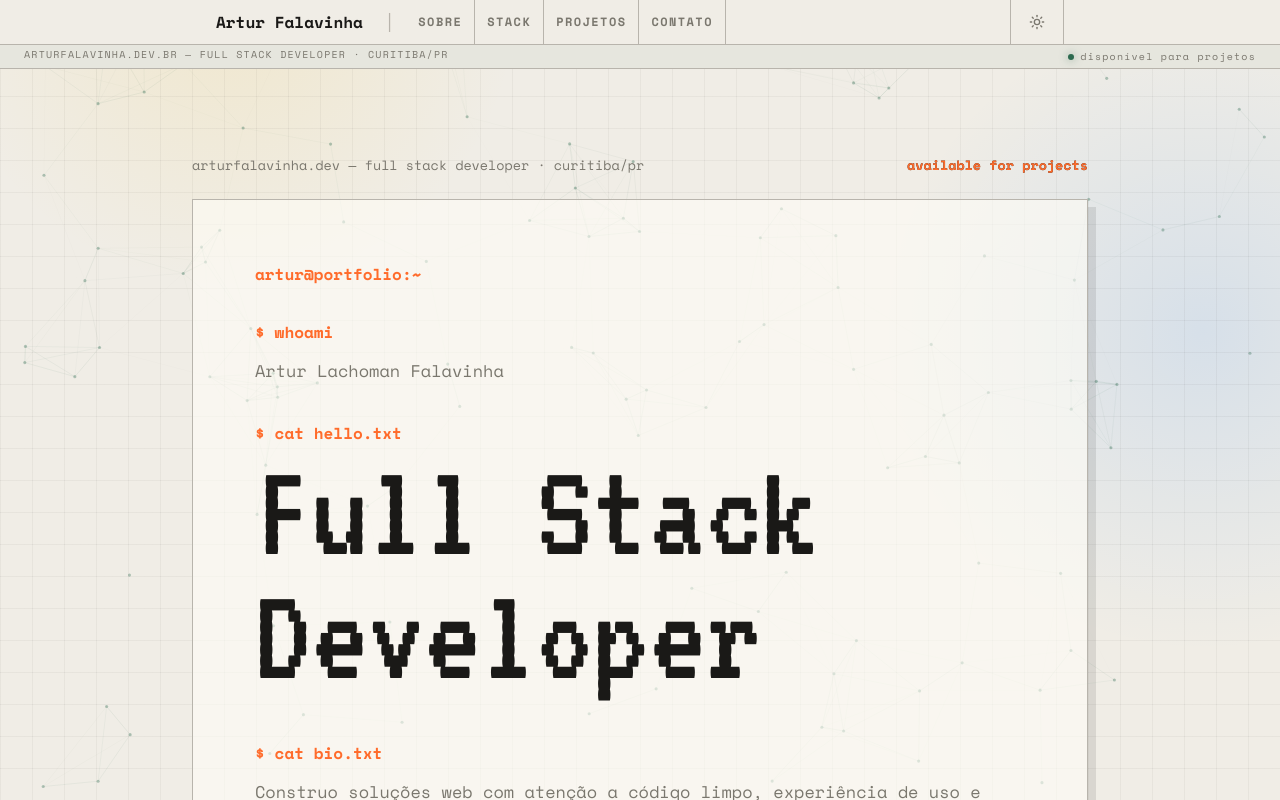
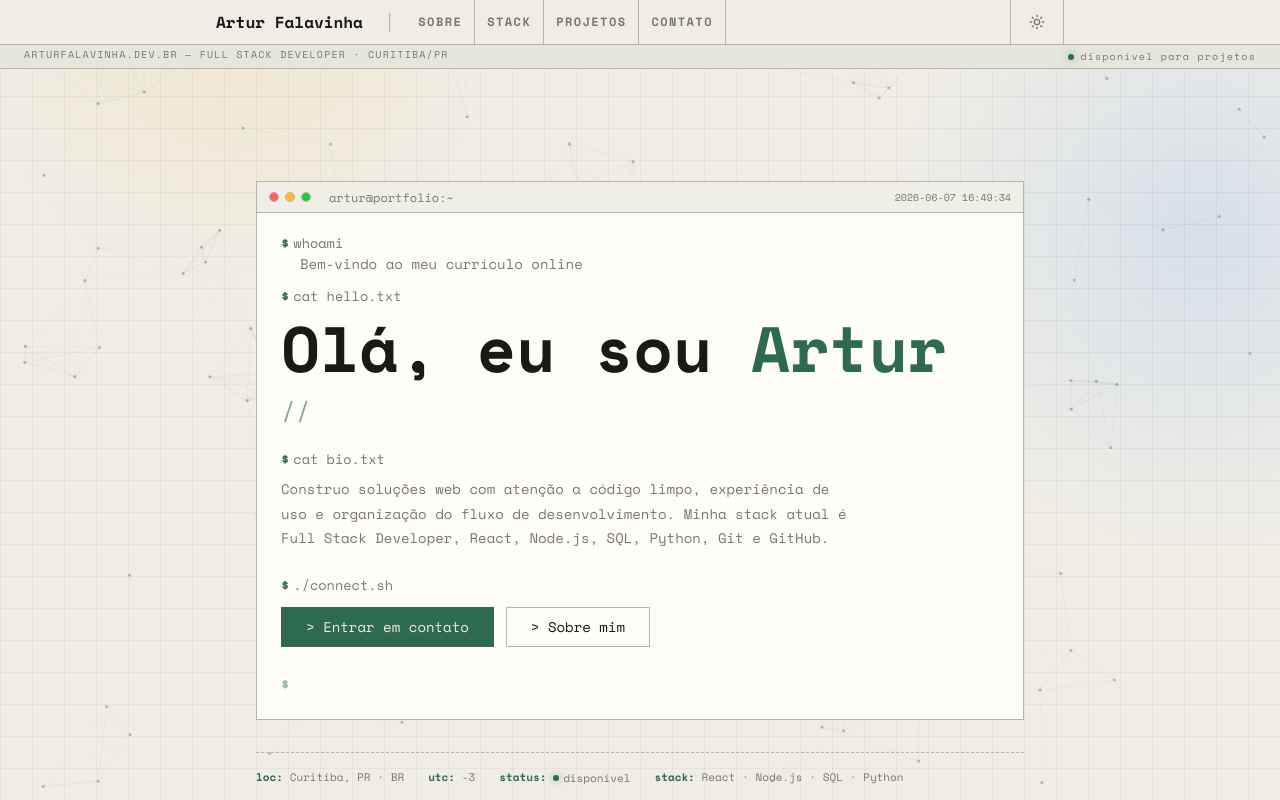
Before and after one commit to Artur-Falavinha/projeto_individual_curriculo_online, a React (Vite) app: page / in a window 1280 px wide. Shown: the top 800 px of the page. Built offline with nearby package versions, Linux system fonts and the light colour scheme.

Commit message:
style: ajustar terminal inicial

```diff
--- a/src/App.jsx
+++ b/src/App.jsx
@@ -13,6 +13,8 @@ const titulosRotas = {
   projects: 'Projetos',
   contact: 'Contato',
 };
+const fusoHorarioPortfolio = 'America/Sao_Paulo';
+const cargosTypewriter = ['Full Stack Developer', 'React', 'Node.js', 'SQL', 'Python'];
 
 function criarHref(rota = 'inicio') {
   const caminho = rota === 'inicio' ? '' : rota;
@@ -69,15 +71,6 @@ function AppShell({ children, rotaAtual }) {
   );
 }
 
-function TerminalComando({ comando, children }) {
-  return (
-    <div className="terminal__bloco">
-      <p className="terminal__comando">$ {comando}</p>
-      <div className="terminal__resposta">{children}</div>
-    </div>
-  );
-}
-
 function CursorTerminal({ className = '' }) {
   return <span className={`cursor-terminal ${className}`.trim()} aria-hidden="true" />;
 }
@@ -91,57 +84,163 @@ function TituloComCursor({ children, id }) {
   );
 }
 
+function formatarHorarioTerminal() {
+  const partes = new Intl.DateTimeFormat('en-CA', {
+    timeZone: fusoHorarioPortfolio,
+    year: 'numeric',
+    month: '2-digit',
+    day: '2-digit',
+    hour: '2-digit',
+    minute: '2-digit',
+    second: '2-digit',
+    hour12: false,
+  }).formatToParts(new Date());
+
+  const obterParte = (tipo) => partes.find((parte) => parte.type === tipo)?.value ?? '';
+
+  return `${obterParte('year')}-${obterParte('month')}-${obterParte('day')} ${obterParte('hour')}:${obterParte(
+    'minute',
+  )}:${obterParte('second')}`;
+}
+
+function RelogioTerminal() {
+  const [horario, setHorario] = useState(formatarHorarioTerminal);
+
+  useEffect(() => {
+    const intervalo = window.setInterval(() => {
+      setHorario(formatarHorarioTerminal());
+    }, 1000);
+
+    return () => window.clearInterval(intervalo);
+  }, []);
+
+  return (
+    <span className="retro-terminal-time" aria-live="polite">
+      {horario}
+    </span>
+  );
+}
+
+function TypewriterTerminal({ palavras }) {
+  const [indicePalavra, setIndicePalavra] = useState(0);
+  const [quantidadeCaracteres, setQuantidadeCaracteres] = useState(0);
+  const [apagando, setApagando] = useState(false);
+
+  useEffect(() => {
+    const palavraAtual = palavras[indicePalavra];
+    const fimDaEscrita = quantidadeCaracteres === palavraAtual.length;
+    const inicioDaPalavra = quantidadeCaracteres === 0;
+    const atraso = fimDaEscrita && !apagando ? 1300 : apagando ? 42 : 76;
+
+    const timeout = window.setTimeout(() => {
+      if (!apagando && fimDaEscrita) {
+        setApagando(true);
+        return;
+      }
+
+      if (apagando && inicioDaPalavra) {
+        setApagando(false);
+        setIndicePalavra((indiceAtual) => (indiceAtual + 1) % palavras.length);
+        return;
+      }
+
+      setQuantidadeCaracteres((quantidadeAtual) => quantidadeAtual + (apagando ? -1 : 1));
+    }, atraso);
+
+    return () => window.clearTimeout(timeout);
+  }, [apagando, indicePalavra, palavras, quantidadeCaracteres]);
+
+  return (
+    <span className="typewriter-terminal" aria-label={palavras[indicePalavra]}>
+      <span>{palavras[indicePalavra].slice(0, quantidadeCaracteres)}</span>
+      <span className="typewriter-terminal__cursor" aria-hidden="true">
+        |
+      </span>
+    </span>
+  );
+}
+
 function Inicio() {
   return (
     <section className="pagina pagina--inicio" aria-labelledby="titulo-inicio">
-      <div className="status-global">
-        <span>arturfalavinha.dev — full stack developer · curitiba/pr</span>
-        <strong>available for projects</strong>
+      <div className="inicio-retro">
+        <article className="retro-terminal" aria-label="Apresentação profissional">
+          <div className="retro-terminal-bar" aria-hidden="true">
+            <span className="retro-terminal-btn retro-btn-close" />
+            <span className="retro-terminal-btn retro-btn-min" />
+            <span className="retro-terminal-btn retro-btn-max" />
+            <span className="retro-terminal-title">artur@portfolio:~</span>
+            <RelogioTerminal />
           </div>
 
-      <article className="terminal" aria-label="Apresentação profissional">
-        <p className="terminal__prompt">artur@portfolio:~</p>
+          <div className="retro-terminal-body">
+            <p className="retro-line">
+              <span className="retro-prompt">$</span>
+              <span className="retro-cmd"> whoami</span>
+            </p>
+            <p className="retro-output">Bem-vindo ao meu currículo online</p>
 
-        <TerminalComando comando="whoami">
-          <p>{curriculo.nome}</p>
-        </TerminalComando>
+            <p className="retro-line">
+              <span className="retro-prompt">$</span>
+              <span className="retro-cmd"> cat hello.txt</span>
+            </p>
+            <h1 className="retro-terminal-heading" id="titulo-inicio">
+              Olá, eu sou <span>Artur</span>
+              <span className="retro-blink" aria-hidden="true">
+                _
+              </span>
+            </h1>
 
-        <TerminalComando comando="cat hello.txt">
-          <TituloComCursor id="titulo-inicio">Full Stack Developer</TituloComCursor>
-        </TerminalComando>
+            <div className="retro-typewriter" aria-label="Stack principal">
+              <span className="retro-typewriter__prefix">//</span>
+              <TypewriterTerminal palavras={cargosTypewriter} />
+            </div>
 
-        <TerminalComando comando="cat bio.txt">
-          <p>{curriculo.apresentacao}</p>
-        </TerminalComando>
+            <p className="retro-line retro-line--bio">
+              <span className="retro-prompt">$</span>
+              <span className="retro-cmd"> cat bio.txt</span>
+            </p>
+            <p className="retro-bio">{curriculo.apresentacao}</p>
 
-        <TerminalComando comando="./connect.sh">
-          <div className="terminal__acoes">
-            <LinkInterno rota="contact" className="link-terminal">
+            <p className="retro-line retro-line--acoes">
+              <span className="retro-prompt">$</span>
+              <span className="retro-cmd"> ./connect.sh</span>
+            </p>
+            <div className="retro-terminal-actions">
+              <LinkInterno rota="contact" className="retro-btn-primary">
                 &gt; Entrar em contato
               </LinkInterno>
-            <LinkInterno rota="about" className="link-terminal">
+              <LinkInterno rota="about" className="retro-btn-secondary">
                 &gt; Sobre mim
               </LinkInterno>
             </div>
-        </TerminalComando>
 
-        <p className="terminal__cursor">$</p>
+            <p className="retro-line retro-line--cursor" aria-hidden="true">
+              <span className="retro-prompt">$</span>
+              <span className="retro-cursor-line" />
+            </p>
+          </div>
         </article>
 
-      <dl className="resumo-rapido">
-        <div>
-          <dt>loc</dt>
-          <dd>{curriculo.localizacao.replace(', Brasil', ' · BR')}</dd>
+        <div className="retro-meta" aria-label="Resumo rápido">
+          <span>
+            <strong>loc:</strong> Curitiba, PR · BR
+          </span>
+          <span>
+            <strong>utc:</strong> -3
+          </span>
+          <span>
+            <strong>status:</strong>{' '}
+            <span className="retro-meta__status">
+              <span className="retro-dot" aria-hidden="true" />
+              disponível
+            </span>
+          </span>
+          <span>
+            <strong>stack:</strong> React · Node.js · SQL · Python
+          </span>
         </div>
-        <div>
-          <dt>status</dt>
-          <dd>{curriculo.status}</dd>
       </div>
-        <div>
-          <dt>stack</dt>
-          <dd>{curriculo.competencias.join(' · ')}</dd>
-        </div>
-      </dl>
     </section>
   );
 }
--- a/src/styles.css
+++ b/src/styles.css
@@ -304,10 +304,242 @@ a:focus-visible {
 }
 
 .pagina--inicio {
-  display: grid;
-  gap: 24px;
+  display: flex;
+  align-items: center;
+  justify-content: center;
   min-height: calc(100dvh - 178px);
-  align-content: center;
+  padding: clamp(72px, 10vw, 112px) 0;
+}
+
+.inicio-retro {
+  width: 100%;
+  max-width: 768px;
+  margin: 0 auto;
+}
+
+.retro-terminal {
+  margin-bottom: 32px;
+  border: 1px solid var(--cor-borda-header);
+  background: var(--cor-papel);
+  box-shadow: none;
+}
+
+:root.dark .retro-terminal {
+  background: #181914;
+}
+
+.retro-terminal-bar {
+  display: flex;
+  align-items: center;
+  gap: 6px;
+  min-height: 31px;
+  margin: 0;
+  padding: 6px 12px;
+  border-bottom: 1px solid var(--cor-borda-header);
+  background: rgba(184, 180, 172, 0.22);
+}
+
+:root.dark .retro-terminal-bar {
+  background: #1e1e1c;
+}
+
+.retro-terminal-btn {
+  display: inline-block;
+  width: 10px;
+  height: 10px;
+  border: 1px solid var(--cor-borda-header);
+  border-radius: 50%;
+}
+
+.retro-btn-close {
+  background: #ff5f57;
+}
+
+.retro-btn-min {
+  background: #ffbd2e;
+}
+
+.retro-btn-max {
+  background: #28c840;
+}
+
+.retro-terminal-title {
+  margin-left: 12px;
+  color: var(--cor-suave);
+  font-size: 0.75rem;
+}
+
+.retro-terminal-time {
+  margin-left: auto;
+  color: var(--cor-suave);
+  font-size: 0.625rem;
+  font-variant-numeric: tabular-nums;
+}
+
+.retro-terminal-body {
+  padding: 20px 24px 24px;
+}
+
+.retro-line {
+  display: flex;
+  align-items: baseline;
+  gap: 4px;
+  margin: 0;
+}
+
+.retro-prompt {
+  color: var(--cor-primaria);
+  font-size: 0.85rem;
+  font-weight: 700;
+  user-select: none;
+}
+
+.retro-cmd {
+  color: var(--cor-suave);
+  font-size: 0.85rem;
+}
+
+.retro-output {
+  margin: 0 0 12px;
+  padding-left: 19px;
+  color: var(--cor-suave);
+  font-size: 0.875rem;
+}
+
+.retro-terminal-heading {
+  margin: 8px 0 4px;
+  color: var(--cor-texto);
+  font-size: clamp(2.35rem, 7vw, 4rem);
+  font-weight: 700;
+  line-height: 1.05;
+  letter-spacing: 0;
+}
+
+.retro-terminal-heading span {
+  color: var(--cor-primaria);
+}
+
+.retro-typewriter {
+  display: flex;
+  align-items: baseline;
+  gap: 10px;
+  min-height: 40px;
+  margin-top: 12px;
+  color: var(--cor-suave);
+  font-size: clamp(1.25rem, 4vw, 1.5rem);
+}
+
+.retro-typewriter__prefix {
+  color: rgba(45, 106, 79, 0.6);
+}
+
+:root.dark .retro-typewriter__prefix {
+  color: rgba(82, 183, 136, 0.6);
+}
+
+.typewriter-terminal {
+  color: var(--cor-primaria);
+}
+
+.typewriter-terminal__cursor {
+  color: inherit;
+  animation: 1s step-end infinite piscar-cursor;
+}
+
+.retro-line--bio {
+  margin-top: 16px;
+}
+
+.retro-bio {
+  max-width: 576px;
+  margin: 8px 0 0;
+  color: var(--cor-suave);
+  font-size: 0.875rem;
+  line-height: 1.75;
+}
+
+.retro-line--acoes {
+  margin-top: 24px;
+}
+
+.retro-terminal-actions {
+  display: flex;
+  flex-wrap: wrap;
+  gap: 12px;
+  margin-top: 12px;
+}
+
+.retro-btn-primary,
+.retro-btn-secondary {
+  display: inline-flex;
+  align-items: center;
+  justify-content: center;
+  min-height: 40px;
+  padding: 0 24px;
+  font-size: 0.875rem;
+  text-decoration: none;
+  transition:
+    color 150ms ease,
+    border-color 150ms ease,
+    opacity 150ms ease;
+}
+
+.retro-btn-primary {
+  border: 1px solid var(--cor-primaria);
+  background: var(--cor-primaria);
+  color: #f3efdf;
+}
+
+.retro-btn-primary:hover {
+  opacity: 0.85;
+}
+
+.retro-btn-secondary {
+  border: 1px solid var(--cor-borda-header);
+  color: var(--cor-texto);
+}
+
+.retro-btn-secondary:hover {
+  border-color: var(--cor-primaria);
+  color: var(--cor-primaria);
+}
+
+.retro-line--cursor {
+  margin-top: 24px;
+  opacity: 0.5;
+}
+
+.retro-cursor-line::after {
+  content: "▋";
+  color: var(--cor-primaria);
+  animation: 1s step-end infinite piscar-cursor;
+}
+
+.retro-blink {
+  animation: 1s step-end infinite piscar-cursor;
+}
+
+.retro-meta {
+  display: flex;
+  flex-wrap: wrap;
+  gap: 4px 24px;
+  padding-top: 16px;
+  margin: 0;
+  border-top: 1px solid var(--cor-linha);
+  border-top-style: dashed;
+  color: var(--cor-suave);
+  font-size: 0.6875rem;
+}
+
+.retro-meta strong {
+  color: var(--cor-primaria);
+  font-weight: 700;
+}
+
+.retro-meta__status {
+  display: inline-flex;
+  align-items: center;
+  gap: 4px;
 }
 
 .status-global {
@@ -342,19 +574,6 @@ a:focus-visible {
   font-weight: 700;
 }
 
-.terminal__bloco {
-  display: grid;
-  gap: 12px;
-}
-
-.terminal__resposta p {
-  max-width: 760px;
-  margin: 0;
-  color: var(--cor-suave);
-  font-size: 1.06rem;
-  line-height: 1.8;
-}
-
 .terminal h1,
 .pagina__cabecalho h1 {
   margin: 0;
@@ -363,60 +582,6 @@ a:focus-visible {
   font-weight: 400;
   line-height: 0.78;
   letter-spacing: 0;
-  overflow-wrap: anywhere;
-}
-
-.terminal h1 {
-  max-width: 760px;
-}
-
-.terminal__acoes {
-  display: flex;
-  flex-wrap: wrap;
-  gap: 14px;
-}
-
-.link-terminal {
-  display: inline-flex;
-  align-items: center;
-  min-height: 38px;
-  color: var(--cor-azul);
-  font-weight: 700;
-  text-decoration: none;
-}
-
-.link-terminal:hover {
-  color: var(--cor-terminal);
-  background: var(--cor-amarelo);
-}
-
-.resumo-rapido {
-  display: grid;
-  grid-template-columns: 0.78fr 1fr 1.4fr;
-  gap: 0;
-  margin: 0;
-  border-top: 1px solid var(--cor-linha);
-  border-left: 1px solid var(--cor-linha);
-}
-
-.resumo-rapido div {
-  min-width: 0;
-  padding: 14px 16px;
-  border-right: 1px solid var(--cor-linha);
-  border-bottom: 1px solid var(--cor-linha);
-}
-
-.resumo-rapido dt {
-  margin: 0 0 6px;
-  color: var(--cor-laranja);
-  font-size: 0.72rem;
-  font-weight: 700;
-}
-
-.resumo-rapido dd {
-  margin: 0;
-  color: var(--cor-suave);
-  font-size: 0.78rem;
   overflow-wrap: anywhere;
 }
 
@@ -776,6 +941,15 @@ a:focus-visible {
     padding: 24px 18px;
   }
 
+  .retro-terminal-body {
+    padding: 20px 18px 22px;
+  }
+
+  .retro-terminal-actions {
+    align-items: flex-start;
+    flex-direction: column;
+  }
+
   .terminal h1,
   .pagina__cabecalho h1 {
     font-size: 5rem;
```
Lines whose indentation alone changed are shown as unchanged.
